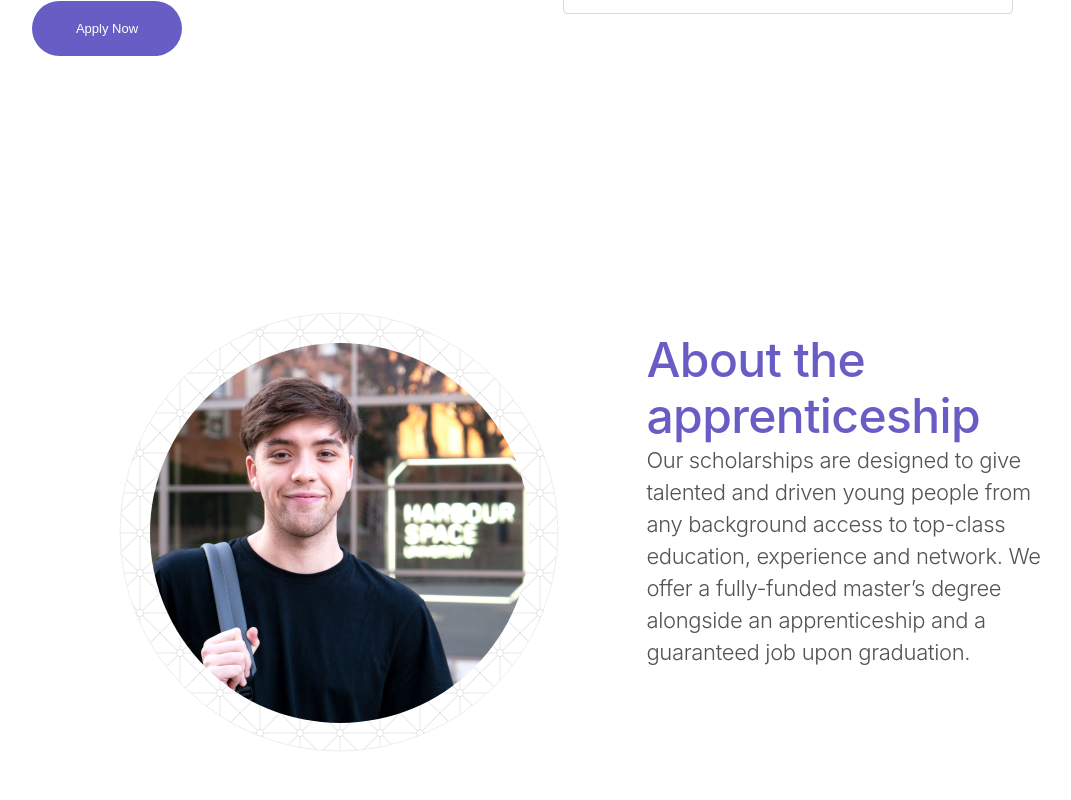
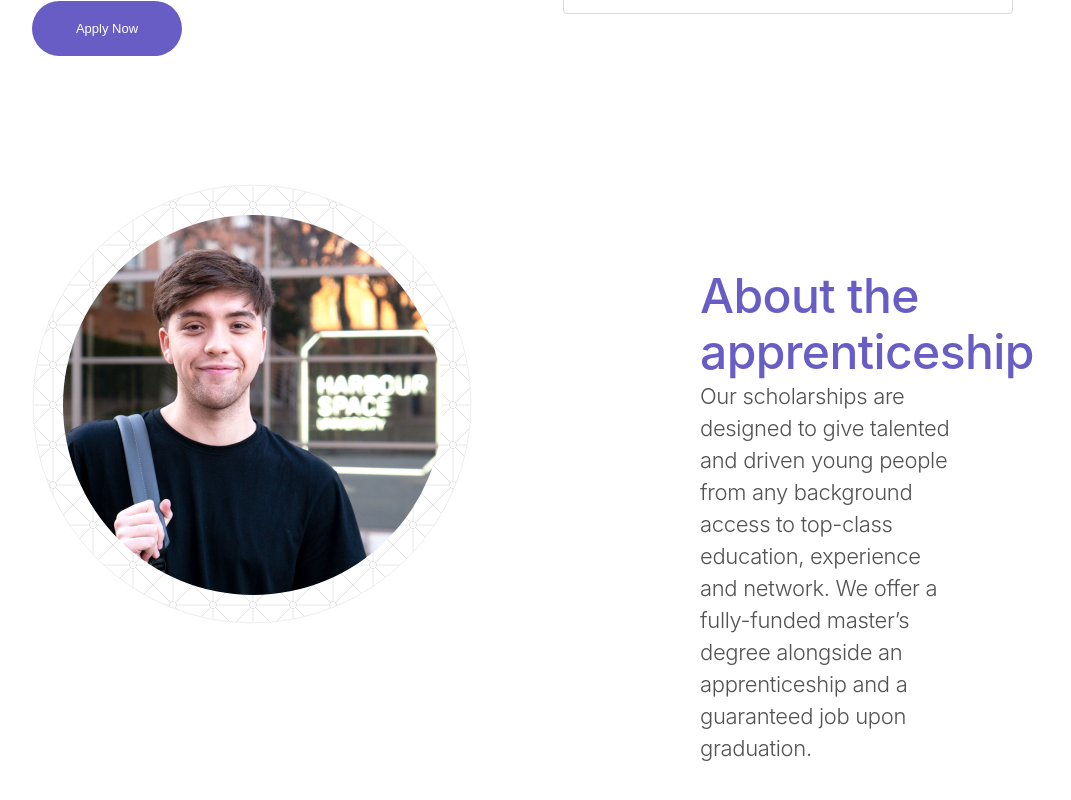
Before and after one commit to trackmystories/HARBOUR.SPACE_Interaction-Design-challenge, a React (Create React App) app: page / in a window 1280 px wide. Shown: the part 676-1476 px from the top of the page, without its empty margins (96-1167 px from the left). Built offline with nearby package versions, Linux system fonts and the light colour scheme; no server answers.

Commit message:
03_05_21 update ui

```diff
--- a/src/components/styles/aprenticeship.css
+++ b/src/components/styles/aprenticeship.css
@@ -1,33 +1,28 @@
 #aprenticeship_section {
-  margin: 10%;
+  margin: auto;
   z-index: -10;
 }
 
 .aprenticeship {
   display: flex;
+  margin: auto;
   flex-direction: row;
-  justify-content: space-between;
+  justify-content: space-around;
   width: 100%;
 }
 
 .aprenticeship__left {
   position: relative;
+  margin-left: 10%;
 }
 
 .aprenticeship__right-h3 {
   height: 112px;
-  left: 52.78%;
-  right: 13.96%;
-  top: 1106px;
-
   font-style: normal;
   font-weight: 500;
   font-size: 48px;
   line-height: 56px;
-  /* or 117% */
-
   letter-spacing: -0.6px;
-
   color: #685dc5;
 }
 
@@ -49,14 +44,15 @@
 }
 
 .aprenticeship__right {
+  margin: auto;
   position: relative;
-  width: 40%;
-  margin-top: 20px;
+  width: 20%;
 }
 
 .apprenticeship__image {
   position: relative;
 }
+
 .apprenticeship__image-circle-container-img {
   display: flex;
   margin: auto;
--- a/src/screens/styles/carousal.css
+++ b/src/screens/styles/carousal.css
@@ -57,7 +57,7 @@
 
 @media only screen and (max-width: 675px) {
   #carousal__section {
-    margin: auto;
+    margin: 30% auto 0 auto;
   }
   .carousal__container {
     width: 90%;
@@ -156,9 +156,3 @@
 .side-left {
   left: 0;
 }
-
-@media only screen and (max-width: 675px) {
-  .movable {
-    display: none;
-  }
-}
```
